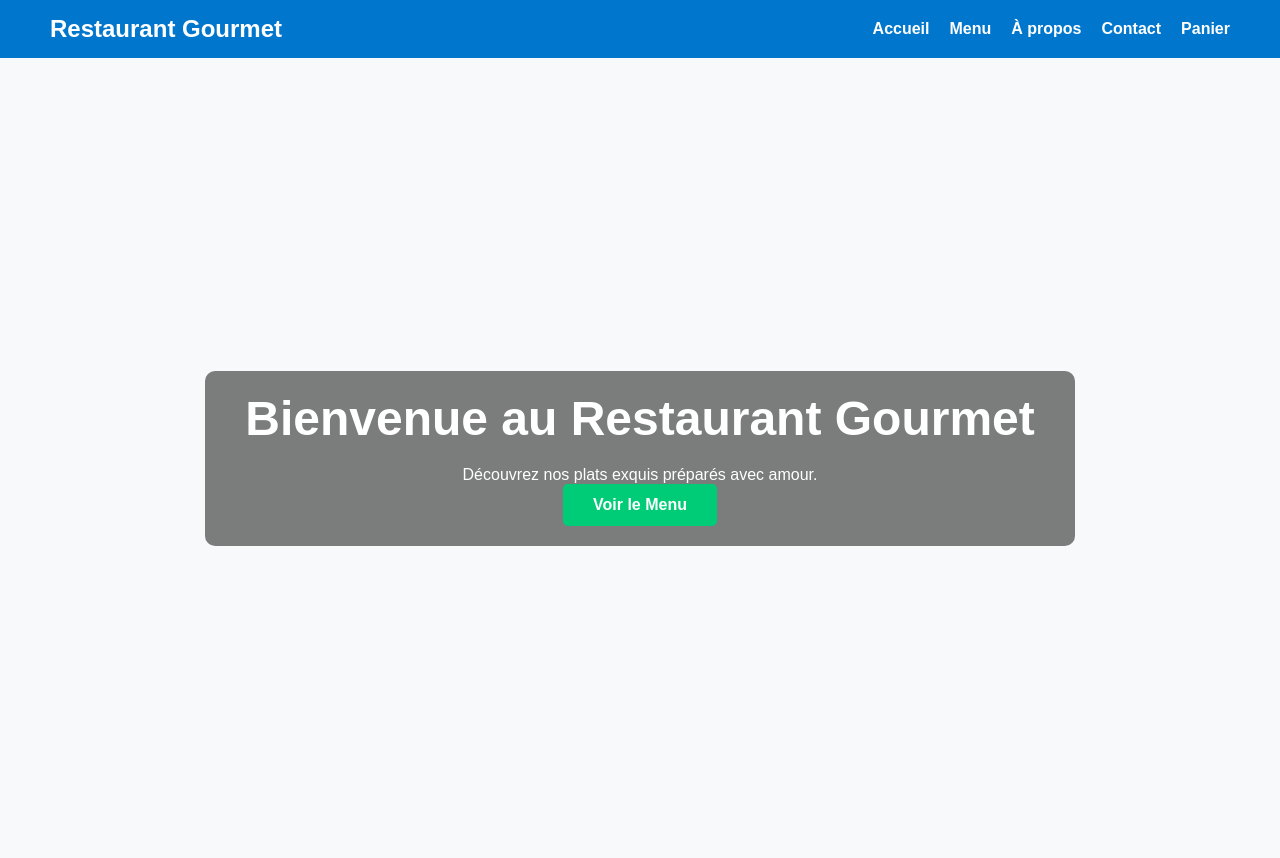
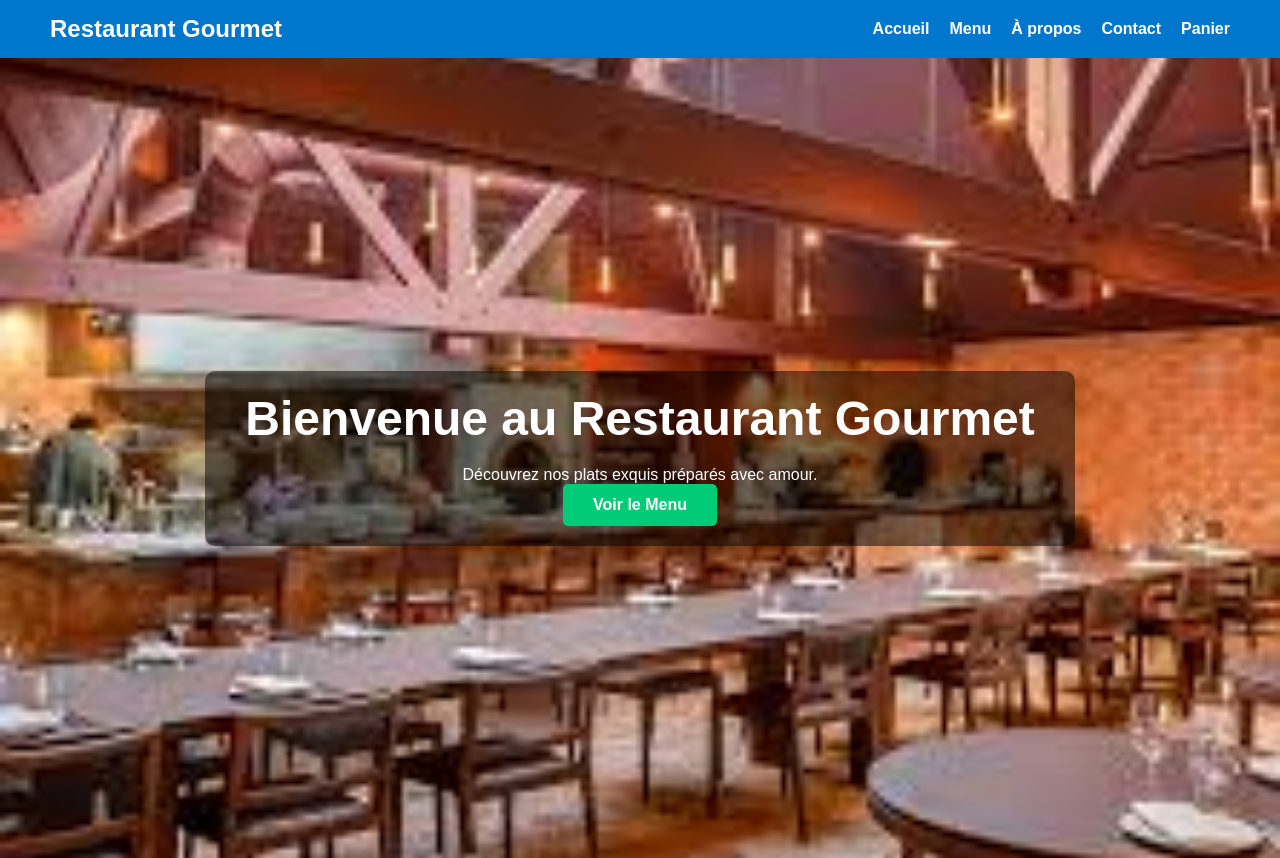
Before and after one commit to paulmbali151-arch/Restau, a plain HTML site: page index.html in a window 1280 px wide. Shown: the top 858 px of the page. Drawn offline with Linux system fonts and the light colour scheme.

Commit message:
Update style.css

```diff
--- a/style.css
+++ b/style.css
@@ -38,7 +38,7 @@ header nav ul li a {
 }
 
 .hero {
-  background: url('images/Restau.JPG') no-repeat center center/cover;
+  background: url('Restau.JPG') no-repeat center center/cover;
   height: 100vh;
   display: flex;
   align-items: center;
```
